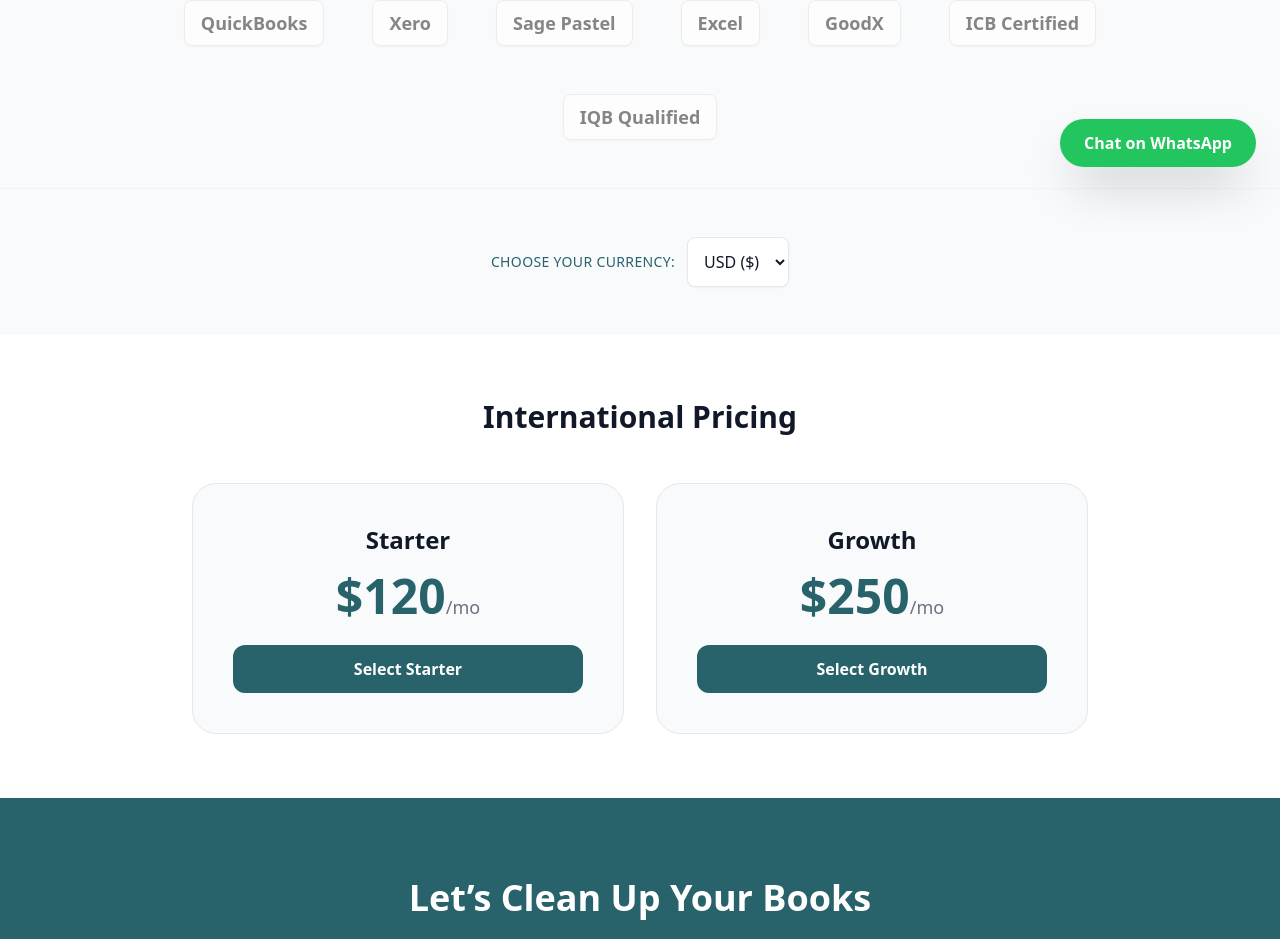
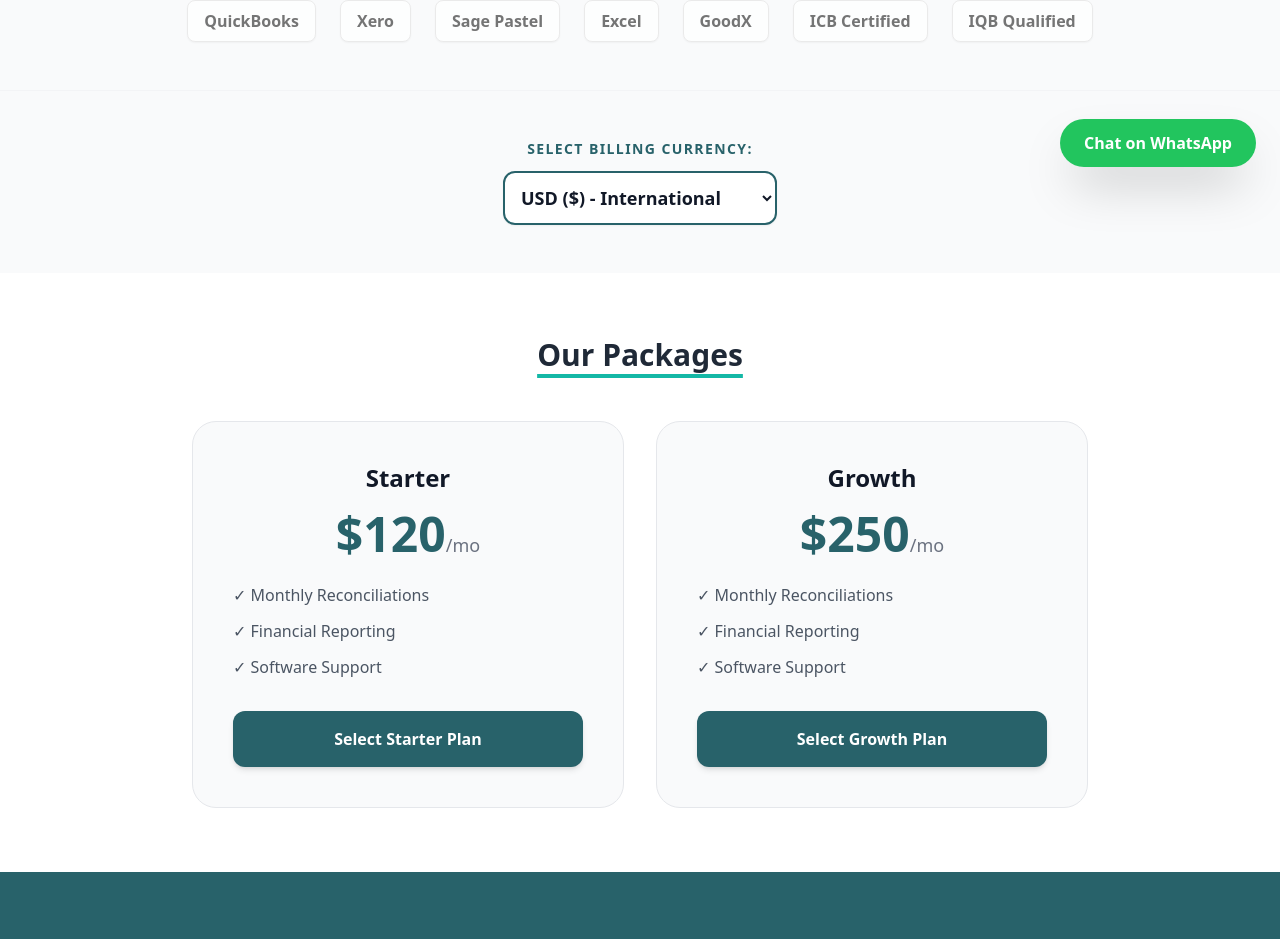
Before and after one commit to primeledgerfinancial-gif/primeledger-site, a React (Vite) app: page / in a window 1280 px wide. Shown: the part 609-1548 px from the top of the page. Built offline with nearby package versions, Linux system fonts and the light colour scheme.

Commit message:
Update App.jsx

```diff
--- a/src/App.jsx
+++ b/src/App.jsx
@@ -1,7 +1,6 @@
 import React, { useState } from "react";
 import { motion } from "framer-motion";
 
-// Simple Icon Components
 const CalendarIcon = () => (
   <svg xmlns="http://www.w3.org/2000/svg" width="18" height="18" viewBox="0 0 24 24" fill="none" stroke="currentColor" strokeWidth="2" strokeLinecap="round" strokeLinejoin="round"><rect width="18" height="18" x="3" y="4" rx="2" ry="2"/><line x1="16" x2="16" y1="2" y2="6"/><line x1="8" x2="8" y1="2" y2="6"/><line x1="3" x2="21" y1="10" y2="10"/></svg>
 );
@@ -13,8 +12,8 @@
   const [currency, setCurrency] = useState("USD");
 
   const prices = {
-    Starter: { USD: 120, GBP: 95, EUR: 110 },
-    Growth: { USD: 250, GBP: 200, EUR: 230 },
+    Starter: { USD: 120, GBP: 95, EUR: 110, ZAR: 2200 },
+    Growth: { USD: 250, GBP: 200, EUR: 230, ZAR: 4500 },
   };
 
   const partners = ["QuickBooks", "Xero", "Sage Pastel", "Excel", "GoodX", "ICB Certified", "IQB Qualified"];
@@ -52,13 +51,13 @@
         </div>
       </section>
 
-      {/* LOGO CLOUD (Trust Section) */}
+      {/* Trust Section */}
       <section className="py-12 bg-gray-50 border-b border-gray-100">
-        <div className="max-w-6xl mx-auto px-6">
-          <p className="text-center text-sm font-bold text-gray-400 uppercase tracking-widest mb-8">Expertise in World-Class Systems</p>
-          <div className="flex flex-wrap justify-center items-center gap-8 md:gap-12 opacity-70 grayscale hover:grayscale-0 transition-all">
+        <div className="max-w-6xl mx-auto px-6 text-center">
+          <p className="text-sm font-bold text-gray-400 uppercase tracking-widest mb-8">Expertise in World-Class Systems</p>
+          <div className="flex flex-wrap justify-center items-center gap-6 opacity-80 grayscale hover:grayscale-0 transition-all">
              {partners.map((item) => (
-               <span key={item} className="text-lg font-bold text-gray-600 border border-gray-200 px-4 py-2 rounded-lg bg-white shadow-sm">
+               <span key={item} className="text-sm md:text-base font-bold text-gray-600 border border-gray-200 px-4 py-2 rounded-lg bg-white shadow-sm">
                  {item}
                </span>
              ))}
@@ -66,35 +65,43 @@
         </div>
       </section>
 
-      {/* Currency Switcher */}
-      <div className="flex justify-center items-center gap-3 mt-12 px-6 text-center">
-        <span className="text-sm font-medium uppercase tracking-wide" style={{ color: brandColor }}>Choose your currency:</span>
+      {/* Currency Switcher (Updated for ZAR) */}
+      <div className="flex flex-col items-center gap-3 mt-12 px-6">
+        <span className="text-sm font-bold uppercase tracking-widest" style={{ color: brandColor }}>Select Billing Currency:</span>
         <select
           value={currency}
           onChange={(e) => setCurrency(e.target.value)}
-          className="p-3 bg-white border border-gray-200 rounded-lg shadow-sm focus:ring-2 outline-none cursor-pointer"
+          className="p-3 bg-white border-2 border-gray-200 rounded-xl shadow-sm focus:ring-2 outline-none cursor-pointer text-lg font-semibold"
+          style={{ borderColor: brandColor }}
         >
-          <option value="USD">USD ($)</option>
-          <option value="GBP">GBP (£)</option>
-          <option value="EUR">EUR (€)</option>
+          <option value="ZAR">ZAR (R) - South Africa</option>
+          <option value="USD">USD ($) - International</option>
+          <option value="GBP">GBP (£) - United Kingdom</option>
+          <option value="EUR">EUR (€) - Europe</option>
         </select>
       </div>
 
       {/* Pricing Section */}
       <section className="py-16 px-6 bg-white mt-12">
-        <h2 className="text-3xl font-bold text-center mb-12">International Pricing</h2>
+        <h2 className="text-3xl font-bold text-center mb-12 text-gray-800 underline decoration-teal-500 decoration-4 underline-offset-8">Our Packages</h2>
         <div className="grid md:grid-cols-2 gap-8 max-w-4xl mx-auto">
           {["Starter", "Growth"].map((plan, i) => (
-            <div key={i} className="bg-gray-50 border border-gray-200 rounded-3xl p-10 text-center hover:shadow-xl transition-all duration-300">
+            <div key={i} className="bg-gray-50 border border-gray-200 rounded-3xl p-10 text-center hover:shadow-2xl transition-all duration-300">
               <h3 className="text-2xl font-bold mb-4">{plan}</h3>
               <p className="text-5xl font-black mb-6" style={{ color: brandColor }}>
+                {currency === "ZAR" && "R"}
                 {currency === "USD" && "$"}
                 {currency === "GBP" && "£"}
                 {currency === "EUR" && "€"}
                 {prices[plan][currency]}<span className="text-lg font-normal text-gray-500">/mo</span>
               </p>
-              <a href={WHATSAPP_LINK} className="block w-full text-white rounded-xl px-6 py-3 font-bold transition" style={{ backgroundColor: brandColor }}>
-                Select {plan}
+              <ul className="text-left mb-8 space-y-3 text-gray-600 font-medium">
+                <li className="flex items-center gap-2">✓ Monthly Reconciliations</li>
+                <li className="flex items-center gap-2">✓ Financial Reporting</li>
+                <li className="flex items-center gap-2">✓ Software Support</li>
+              </ul>
+              <a href={WHATSAPP_LINK} className="block w-full text-white rounded-xl px-6 py-4 font-bold transition shadow-md" style={{ backgroundColor: brandColor }}>
+                Select {plan} Plan
               </a>
             </div>
           ))}
@@ -103,15 +110,15 @@
 
       {/* CTA Section */}
       <section className="py-20 px-6 text-center text-white" style={{ backgroundColor: brandColor }}>
-        <h2 className="text-4xl font-bold mb-4">Let’s Clean Up Your Books</h2>
-        <p className="mb-10 text-white text-opacity-80 text-lg">Whether you are in KZN or London, we have you covered.</p>
+        <h2 className="text-4xl font-bold mb-4 italic">PrimeLedger Financial</h2>
+        <p className="mb-10 text-white text-opacity-90 text-xl font-light">From Port Shepstone to the World. Let's get your books in order.</p>
         <a href={WHATSAPP_LINK} className="inline-flex items-center gap-2 bg-white rounded-full px-10 py-4 text-xl font-bold hover:bg-gray-100 transition shadow-lg" style={{ color: brandColor }}>
-          <CalendarIcon /> Schedule Discovery Call
+          <CalendarIcon /> Get Started
         </a>
       </section>
 
       <footer className="text-center py-10 bg-white border-t border-gray-100 text-gray-400 text-sm">
-        © {new Date().getFullYear()} PrimeLedger Financial | ICB & IQB Certified
+        © {new Date().getFullYear()} PrimeLedger Financial | ICB & IQB Certified Professional Bookkeeper
       </footer>
     </div>
   );
```
